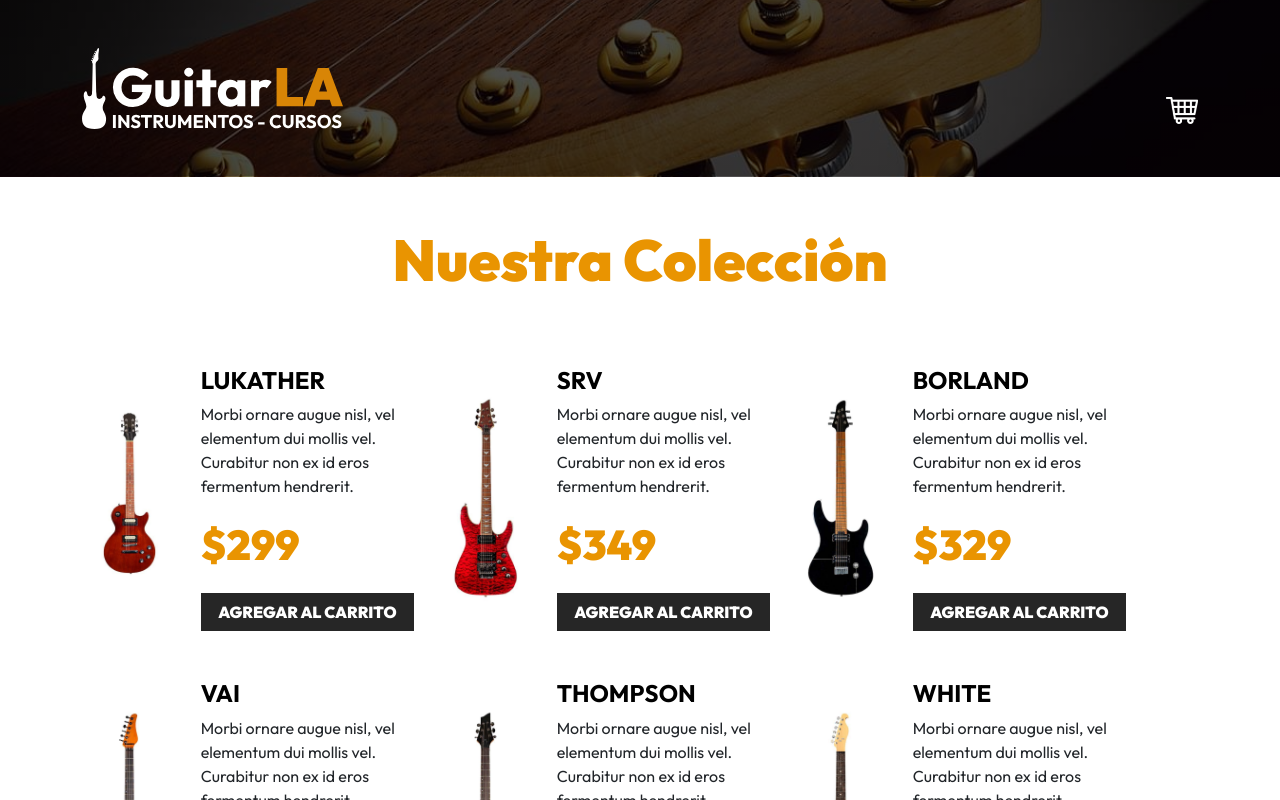
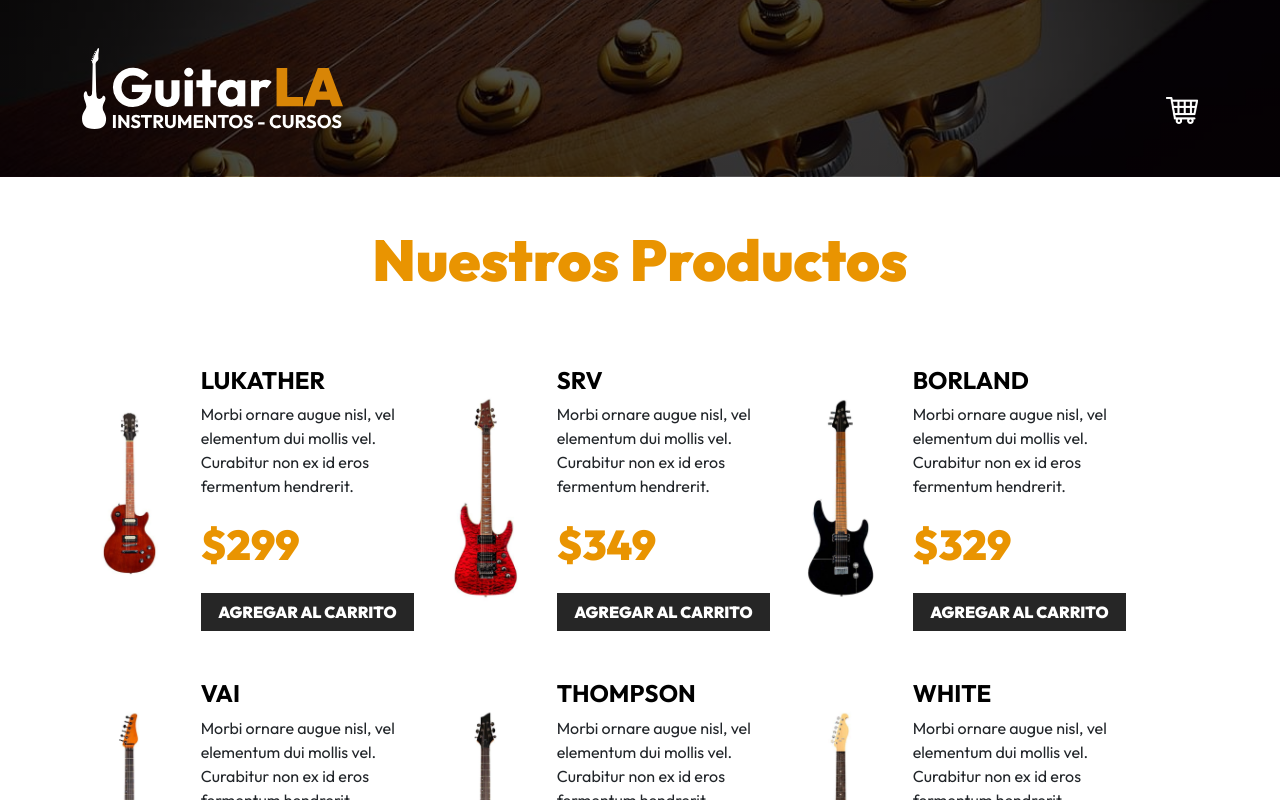
Before and after one commit to Kevinjauregui16/guitarla, a React (Vite) app: page / in a window 1280 px wide. Shown: the top 800 px of the page. Built offline with nearby package versions, Linux system fonts and the light colour scheme.

Commit message:
Check netlify

```diff
--- a/src/App.jsx
+++ b/src/App.jsx
@@ -72,7 +72,7 @@ function App() {
       />
 
       <main className="container-xl mt-5">
-        <h2 className="text-center">Nuestra Colección</h2>
+        <h2 className="text-center">Nuestros Productos</h2>
 
         <div className="row mt-5">
           {data.map((guitar) => (
```
